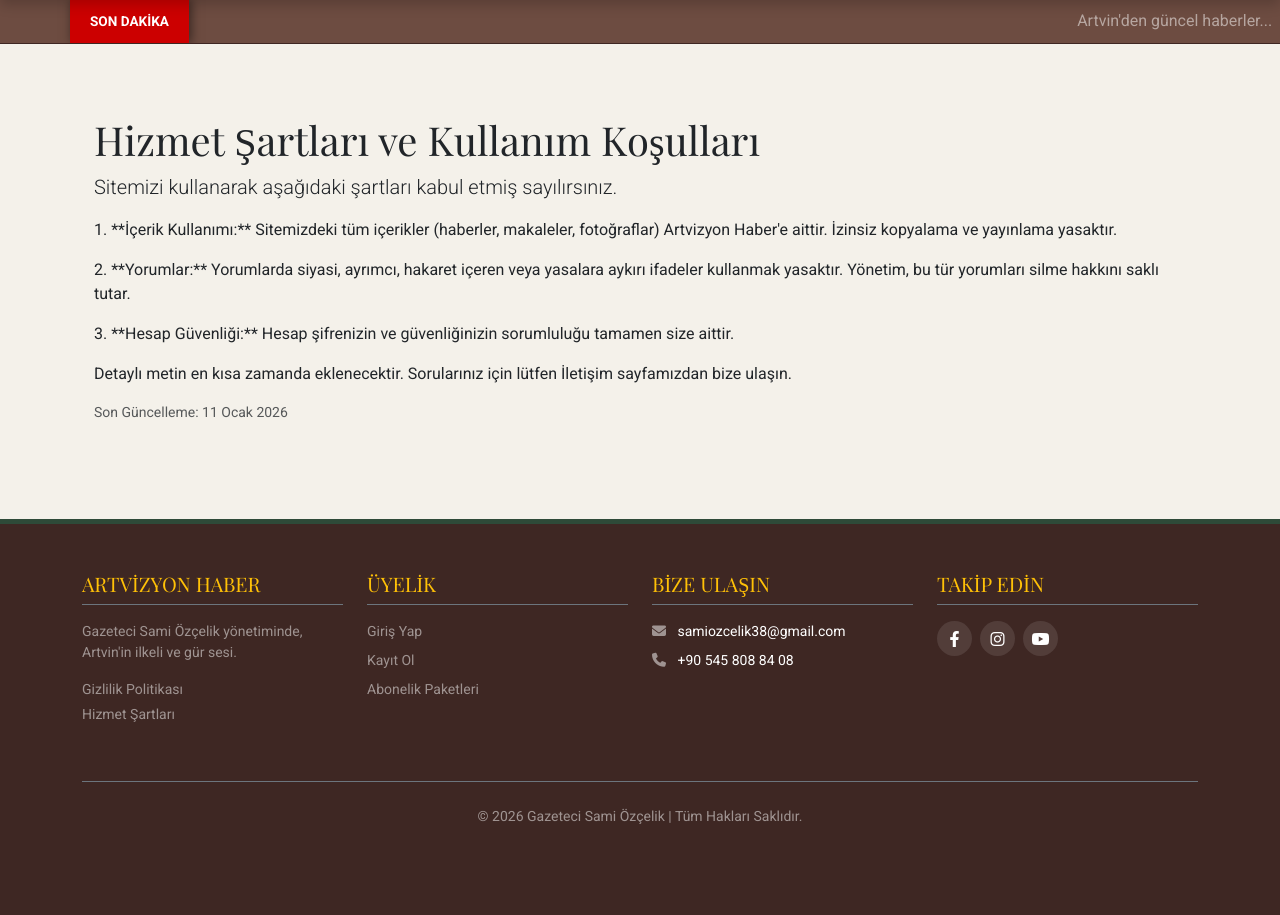
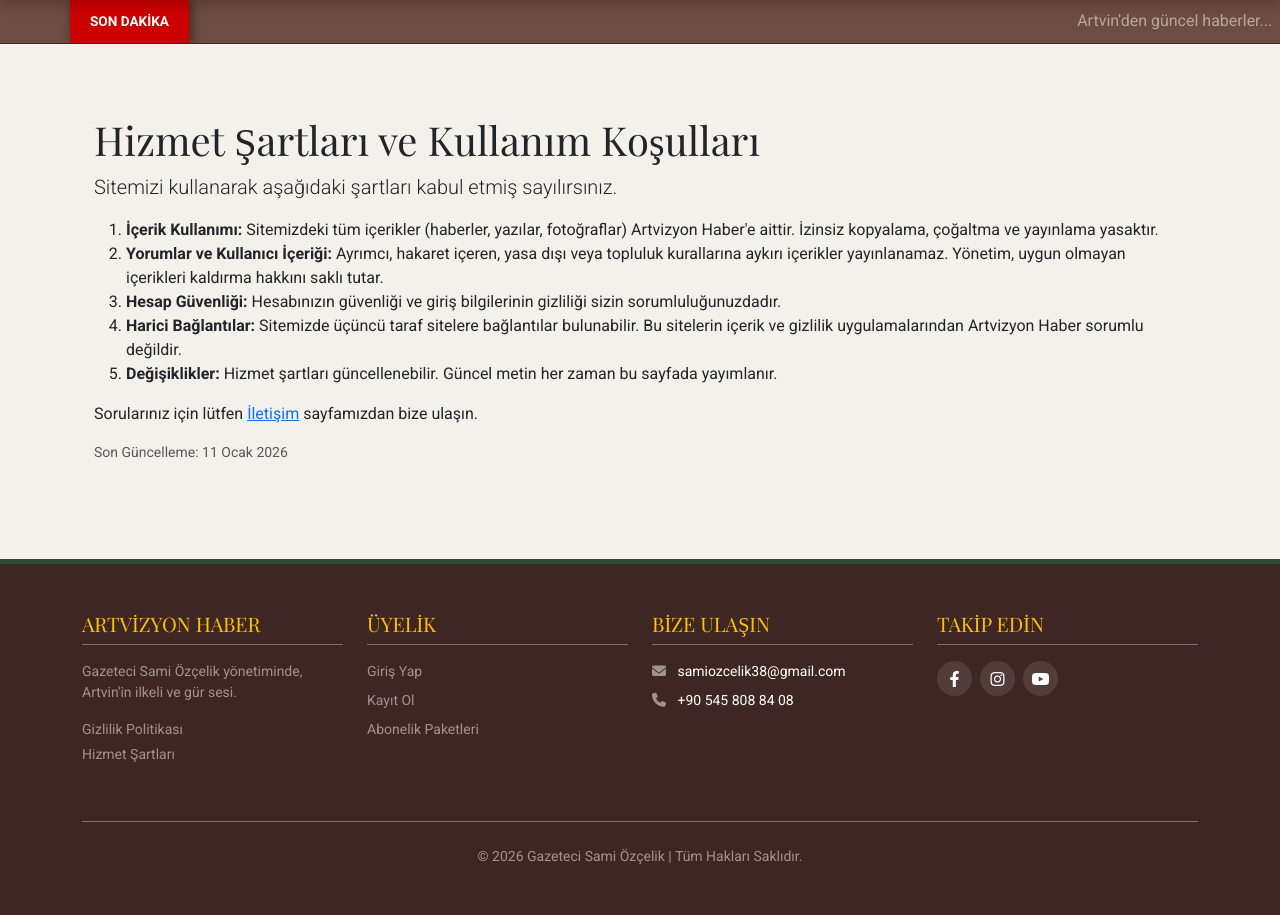
Before and after one commit to berkantozcelik/artvizyon-haber, a Django app: page /hizmet-sartlari/ in a window 1280 px wide. Shown: the part 195-1110 px from the top of the page. Before the commit the page ends 1019 px from the top, so only its background shows below. Run offline with Django 5.2, Linux system fonts and the light colour scheme; data that the repository does not hold is empty; some libraries are stand-ins or nearby versions.

Commit message:
Update privacy policy and terms

```diff
--- a/templates/hizmet_sartlari.html
+++ b/templates/hizmet_sartlari.html
@@ -4,10 +4,16 @@
 <div class="container my-5">
     <h1>Hizmet Şartları ve Kullanım Koşulları</h1>
     <p class="lead">Sitemizi kullanarak aşağıdaki şartları kabul etmiş sayılırsınız.</p>
-    <p>1. **İçerik Kullanımı:** Sitemizdeki tüm içerikler (haberler, makaleler, fotoğraflar) Artvizyon Haber'e aittir. İzinsiz kopyalama ve yayınlama yasaktır.</p>
-    <p>2. **Yorumlar:** Yorumlarda siyasi, ayrımcı, hakaret içeren veya yasalara aykırı ifadeler kullanmak yasaktır. Yönetim, bu tür yorumları silme hakkını saklı tutar.</p>
-    <p>3. **Hesap Güvenliği:** Hesap şifrenizin ve güvenliğinizin sorumluluğu tamamen size aittir.</p>
-    <p>Detaylı metin en kısa zamanda eklenecektir. Sorularınız için lütfen İletişim sayfamızdan bize ulaşın.</p>
+
+    <ol>
+        <li><strong>İçerik Kullanımı:</strong> Sitemizdeki tüm içerikler (haberler, yazılar, fotoğraflar) Artvizyon Haber'e aittir. İzinsiz kopyalama, çoğaltma ve yayınlama yasaktır.</li>
+        <li><strong>Yorumlar ve Kullanıcı İçeriği:</strong> Ayrımcı, hakaret içeren, yasa dışı veya topluluk kurallarına aykırı içerikler yayınlanamaz. Yönetim, uygun olmayan içerikleri kaldırma hakkını saklı tutar.</li>
+        <li><strong>Hesap Güvenliği:</strong> Hesabınızın güvenliği ve giriş bilgilerinin gizliliği sizin sorumluluğunuzdadır.</li>
+        <li><strong>Harici Bağlantılar:</strong> Sitemizde üçüncü taraf sitelere bağlantılar bulunabilir. Bu sitelerin içerik ve gizlilik uygulamalarından Artvizyon Haber sorumlu değildir.</li>
+        <li><strong>Değişiklikler:</strong> Hizmet şartları güncellenebilir. Güncel metin her zaman bu sayfada yayımlanır.</li>
+    </ol>
+
+    <p>Sorularınız için lütfen <a href="{% url 'iletisim' %}">İletişim</a> sayfamızdan bize ulaşın.</p>
     <p class="text-muted small">Son Güncelleme: {% now "d F Y" %}</p>
 </div>
 {% endblock %}
```
Also changed, not shown: templates/gizlilik.html (+27 -3 lines).
